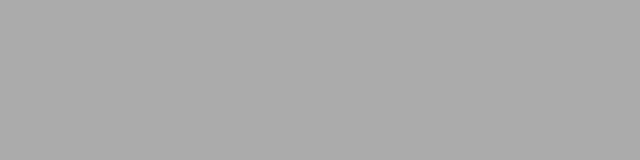
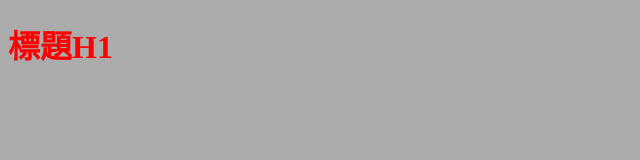
Before and after one commit to Herbalice/GitHub-DemoProject, a plain HTML site: page index.html in a window 1280 px wide. Shown: the whole page, without its empty margins (0-640 px from the left). Drawn offline with Linux system fonts and the light colour scheme.

Commit message:
ADD H1標籤

```diff
--- a/css/all.css
+++ b/css/all.css
@@ -1,3 +1,6 @@
 body{
 	background-color: #ababab;
 }
+h1{
+	color: #f00;
+}
--- a/index.html
+++ b/index.html
@@ -7,6 +7,6 @@
 	<title>Document</title>
 </head>
 <body>
-
+	<h1>標題H1</h1>
 </body>
 </html>
```
